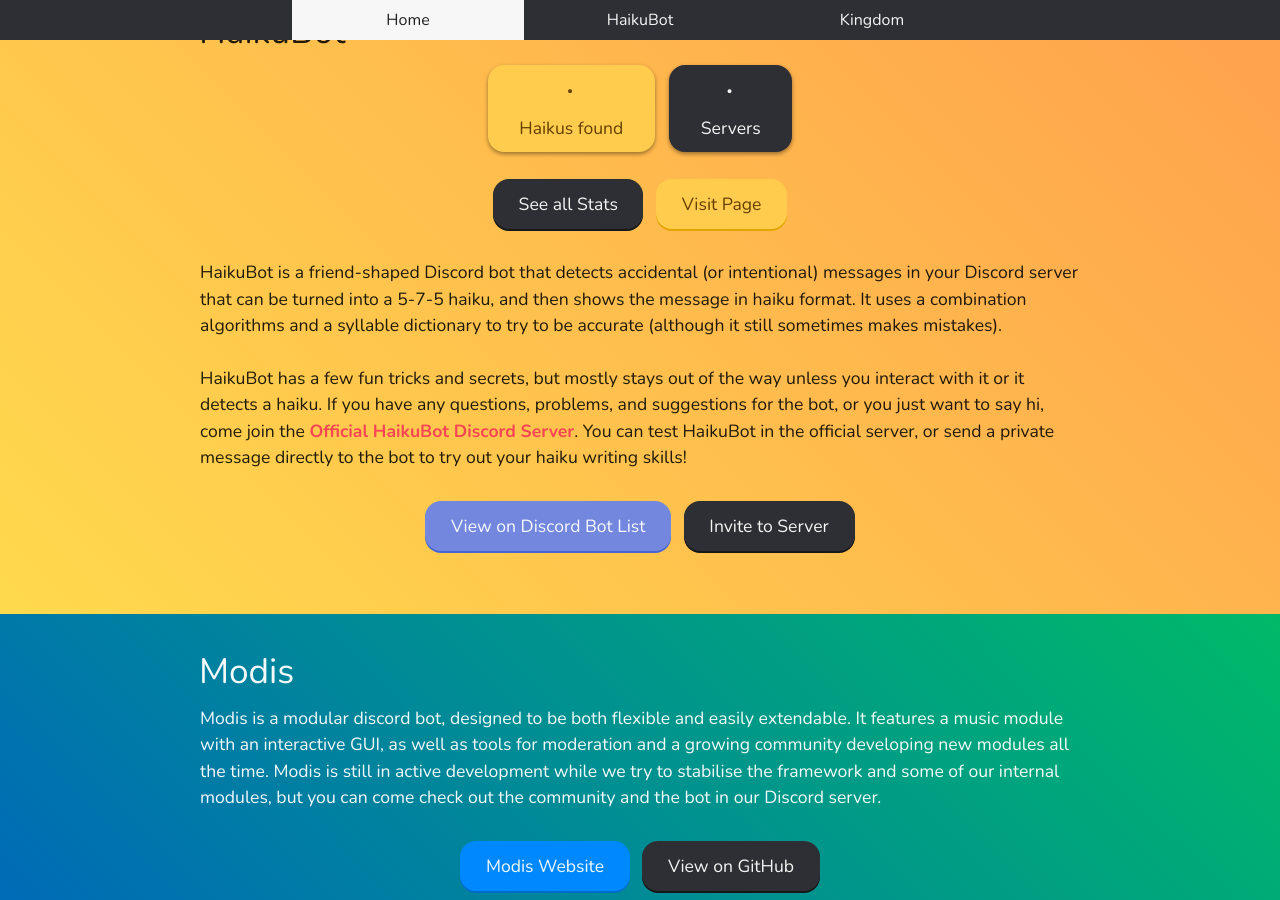
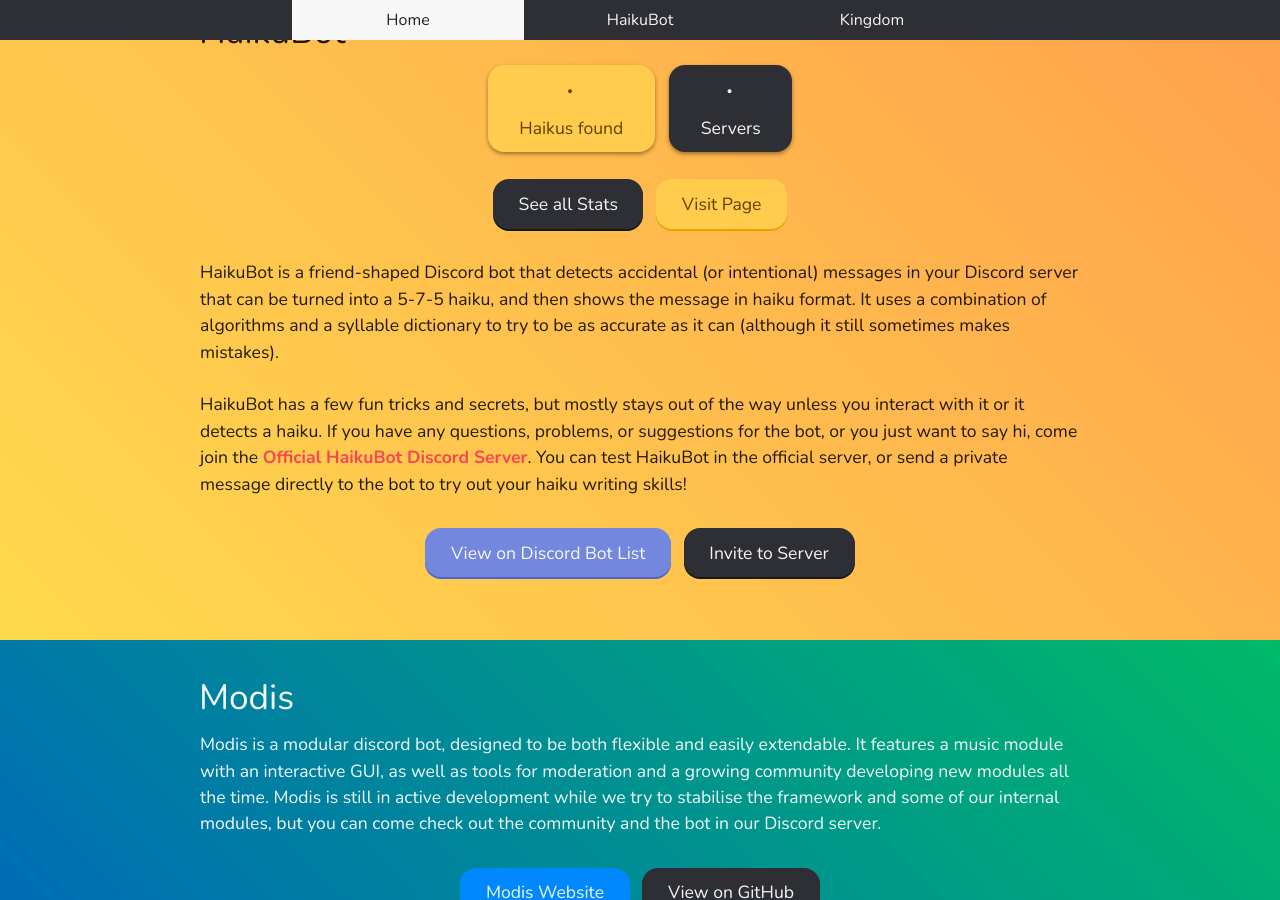
Before and after one commit to YtnomSnrub/ytnomsnrub.github.io, a Jekyll site: the page built from index.md, in a window 1280 px wide and 900 px high, scrolled down 586 px. Built offline with Jekyll 4.4.1, drawn with Linux system fonts in a browser that asks for light colours; nearby versions of some CDN libraries; our own code applies the rules of GitHub Pages for plain Markdown files.

Commit message:
Fixed description

```diff
--- a/_includes/content/haikubot-info.html
+++ b/_includes/content/haikubot-info.html
@@ -15,8 +15,9 @@
     </div>
 
     <p>HaikuBot is a friend-shaped Discord bot that detects accidental (or intentional) messages in your Discord server
-        that can be turned into a 5-7-5 haiku, and then shows the message in haiku format. It uses a combination
-        algorithms and a syllable dictionary to try to be accurate (although it still sometimes makes mistakes).</p>
+        that can be turned into a 5-7-5 haiku, and then shows the message in haiku format. It uses a combination of
+        algorithms and a syllable dictionary to try to be as accurate as it can (although it still sometimes makes
+        mistakes).</p>
 
     {% if include.show_widget %}
     <img class="discord-bot-widget" alt="HaikuBot Stats Widget"
@@ -24,7 +25,7 @@
     {% endif %}
 
     <p>HaikuBot has a few fun tricks and secrets, but mostly stays out of the way unless you interact with it or it
-        detects a haiku. If you have any questions, problems, and suggestions for the bot, or you just want to say hi,
+        detects a haiku. If you have any questions, problems, or suggestions for the bot, or you just want to say hi,
         come join the <a href="https://discord.gg/Cm5v93M">Official HaikuBot Discord Server</a>. You can test HaikuBot
         in the official server, or send a private message directly to the bot to try out your haiku writing skills!</p>
 
```
